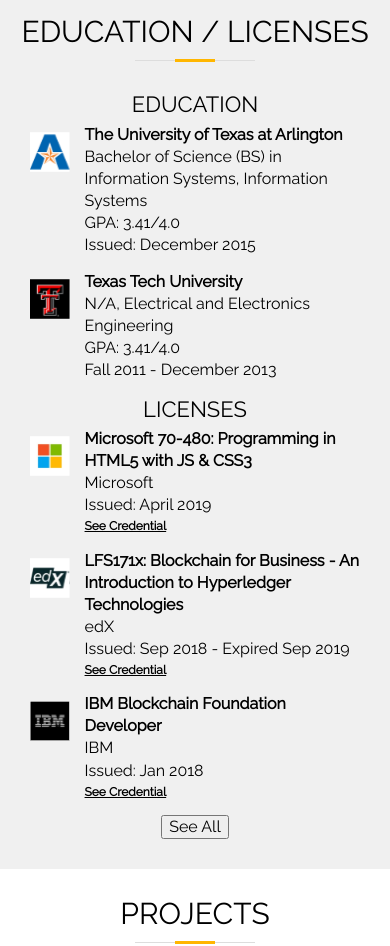
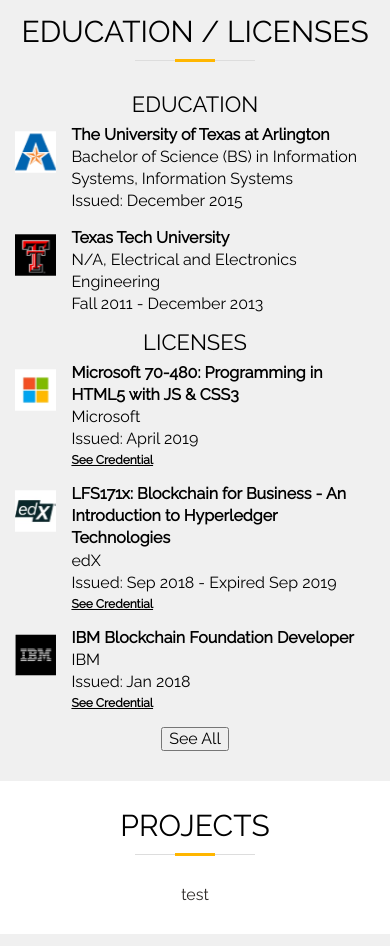
Before and after one commit to CarlosRangel17/portfolio, a Next.js app: page / in a window 390 px wide. Shown: the part 1560-2506 px from the top of the page. Built offline with nearby package versions, Linux system fonts and the light colour scheme.

Commit message:
Updated window dimensions and accreditation styles for mobile

```diff
--- a/src/components/Accreditation/Education.tsx
+++ b/src/components/Accreditation/Education.tsx
@@ -5,12 +5,14 @@
 import { Education as IEducation } from '~interfaces/accreditation'
 import UTA from '~svg/UTA'
 import TTU from '~svg/TTU'
+import { useWindowDimensions } from '~contexts/window-dimensions'
 
 interface Props {
   dimensions: any
 }
 
 const Education: FunctionComponent<Props> = ({ dimensions }) => {
+  const { isMobile } = useWindowDimensions()
   const educationLogos = {
     'Texas Tech University': <TTU className={styles.logo} {...dimensions} />,
     'The University of Texas at Arlington': <UTA className={styles.logo} {...dimensions} />
@@ -27,7 +29,7 @@
           <p>
             {degree}, {major}
           </p>
-          {gpa && <p>GPA: {gpa}</p>}
+          {!isMobile && gpa && <p>GPA: {gpa}</p>}
           {issueDate && <p>Issued: {issueDate}</p>}
           {term && <p>{term}</p>}
         </div>
--- a/src/components/Accreditation/accreditation.module.scss
+++ b/src/components/Accreditation/accreditation.module.scss
@@ -39,7 +39,7 @@
 
     .logo {
       margin-right: 15px;
-      margin-left: 30px;
+      margin-left: 15px;
     }
 
     .detail {
@@ -58,6 +58,10 @@
       @include mobile {
         min-width: 612px;
         width: initial;
+
+        .logo {
+          margin-left: 30px;
+        }
       }
     }
   }
--- a/src/contexts/window-dimensions.tsx
+++ b/src/contexts/window-dimensions.tsx
@@ -3,34 +3,51 @@
 
 const WindowDimensionsCtx = createContext({
   innerWidth: 0,
-  innerHeight: 0
+  innerHeight: 0,
+  outerWidth: 0,
+  outerHeight: 0,
+  isMobile: false
 })
 
 const WindowDimensionsProvider: FunctionComponent = ({ children }) => {
   const [dimensions, setDimensions] = useState({
+    isMobile: false,
     innerWidth: typeof window !== 'undefined' ? window.innerWidth : 0,
-    innerHeight: typeof window !== 'undefined' ? window.innerHeight : 0
+    innerHeight: typeof window !== 'undefined' ? window.innerHeight : 0,
+    outerWidth: typeof window !== 'undefined' ? window.outerWidth : 0,
+    outerHeight: typeof window !== 'undefined' ? window.outerHeight : 0
   })
   useEffect(() => {
+    // Handler to call on window resize
     const handleResize = () => {
+      // Set dimensions to state
       setDimensions({
+        isMobile: window.innerWidth < 600,
         innerWidth: window.innerWidth,
-        innerHeight: window.innerHeight
+        innerHeight: window.innerHeight,
+        outerWidth: window.outerWidth,
+        outerHeight: window.outerHeight
       })
     }
+
+    // Add event listener
     window.addEventListener('resize', handleResize)
-    return () => {
-      window.removeEventListener('resize', handleResize)
-    }
+
+    // Call handler right away so state gets updated with initial window size
+    handleResize()
+
+    // Remove event listener
+    return () => window.removeEventListener('resize', handleResize)
   }, [])
 
   useEffect(() => {
     setDimensions({
+      isMobile: window.innerWidth < 600,
       innerWidth: window.innerWidth,
-      innerHeight: window.innerHeight
+      innerHeight: window.innerHeight,
+      outerWidth: window.outerWidth,
+      outerHeight: window.outerHeight
     })
-
-    console.log(window.innerWidth)
   }, [dimensions.innerWidth])
 
   return <WindowDimensionsCtx.Provider value={dimensions}>{children}</WindowDimensionsCtx.Provider>
```
